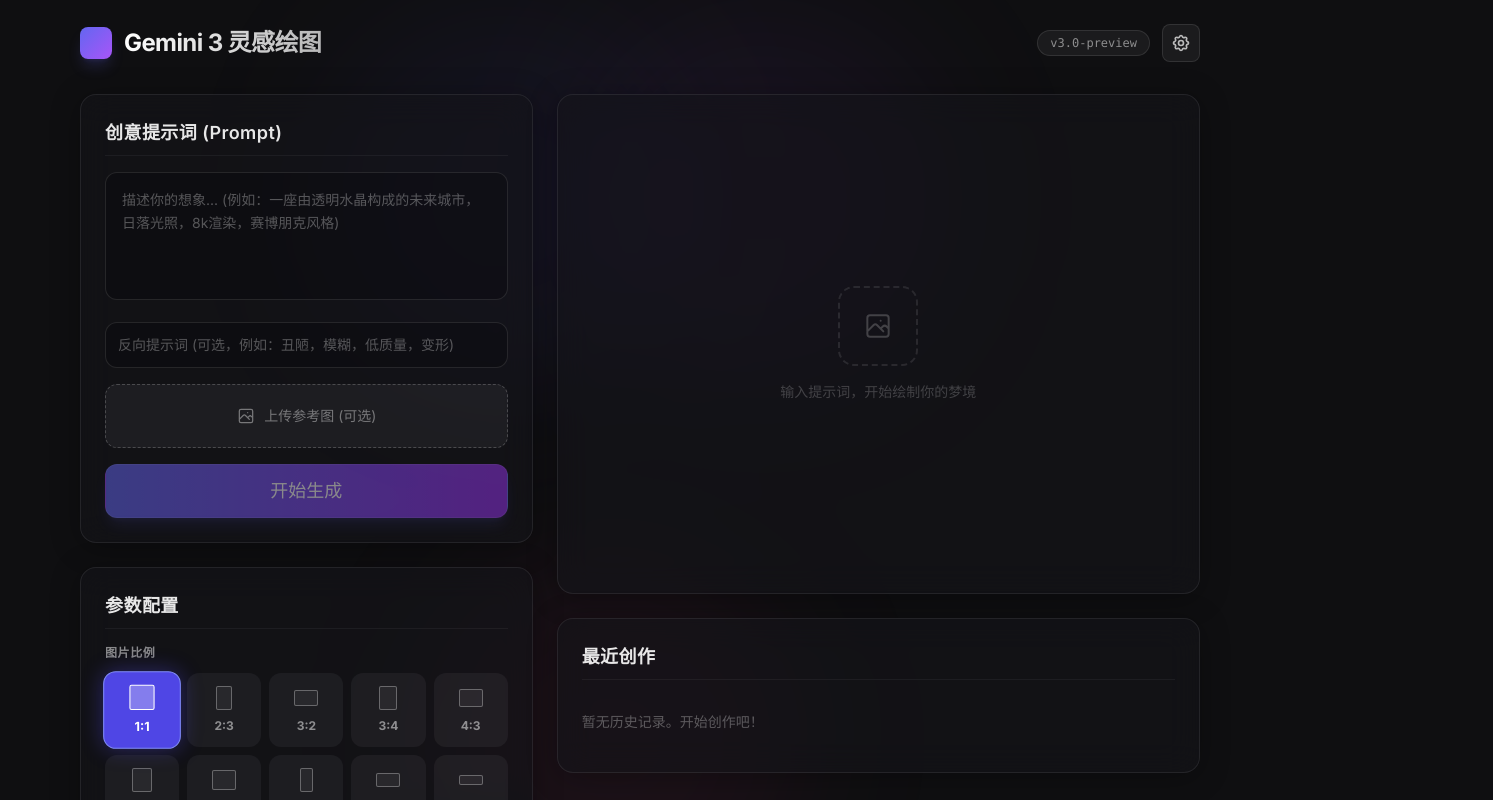
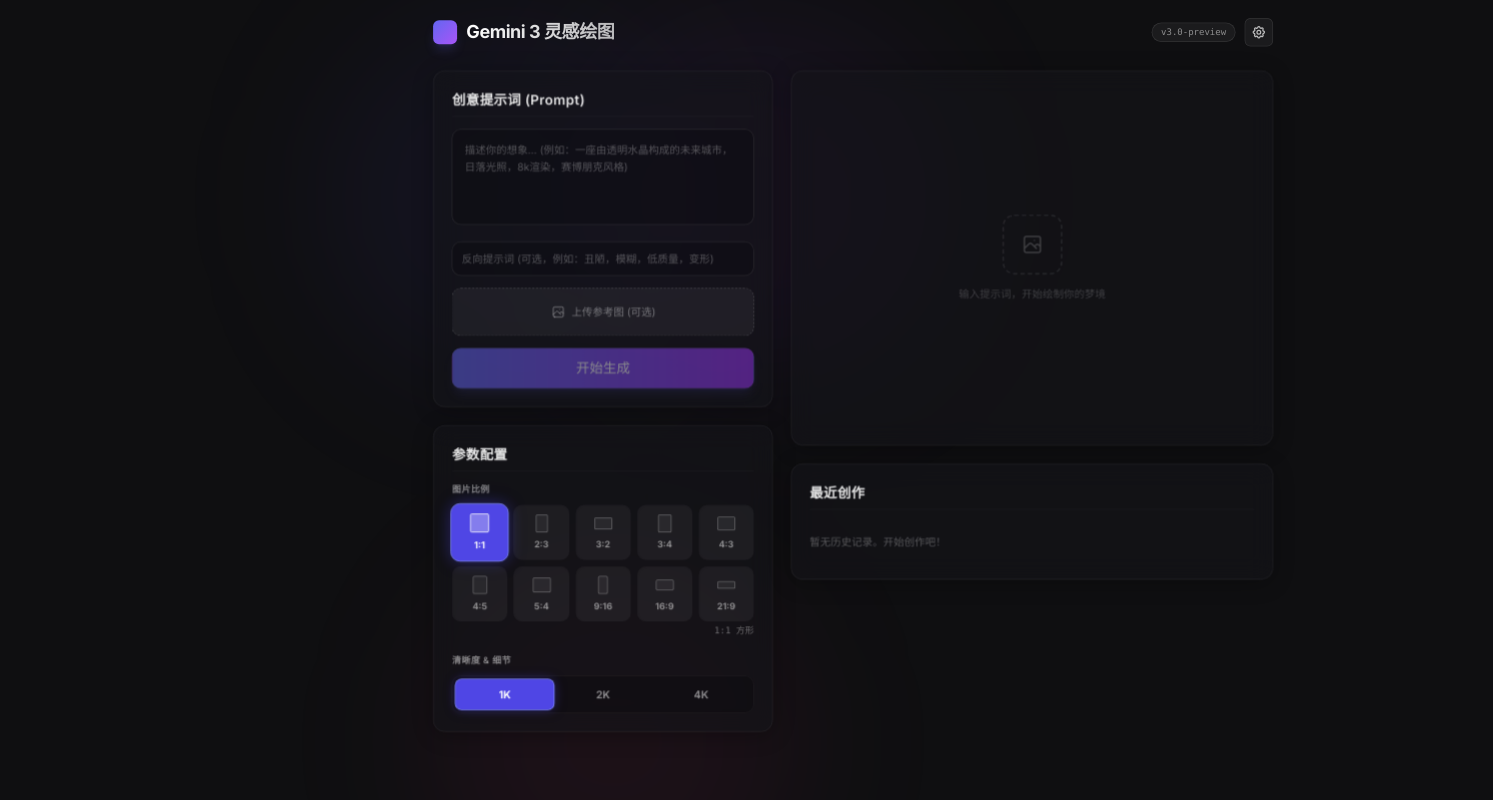
Before and after one commit to camerarts/shengtu, a React (Vite) app: page / in a window 1280 px wide. Shown: the top 800 px of the page, 1493 px wide, since content can reach past the window. Built offline with nearby package versions, Linux system fonts and the light colour scheme.

Commit message:
feat: Apply glassmorphism scaling to root element
Adjusts the root element's scale and origin to correctly render the glassmorphism UI design at a smaller viewport size, ensuring the entire application scales appropriately.

```diff
--- a/index.css
+++ b/index.css
@@ -7,6 +7,13 @@
     background-color: #0f0f11;
     color: #ffffff;
   }
+}
+
+#root {
+  transform: scale(0.75);
+  transform-origin: top center;
+  width: 133.3333%;
+  min-height: 133.3333vh;
 }
 
 .glass-panel {
```
